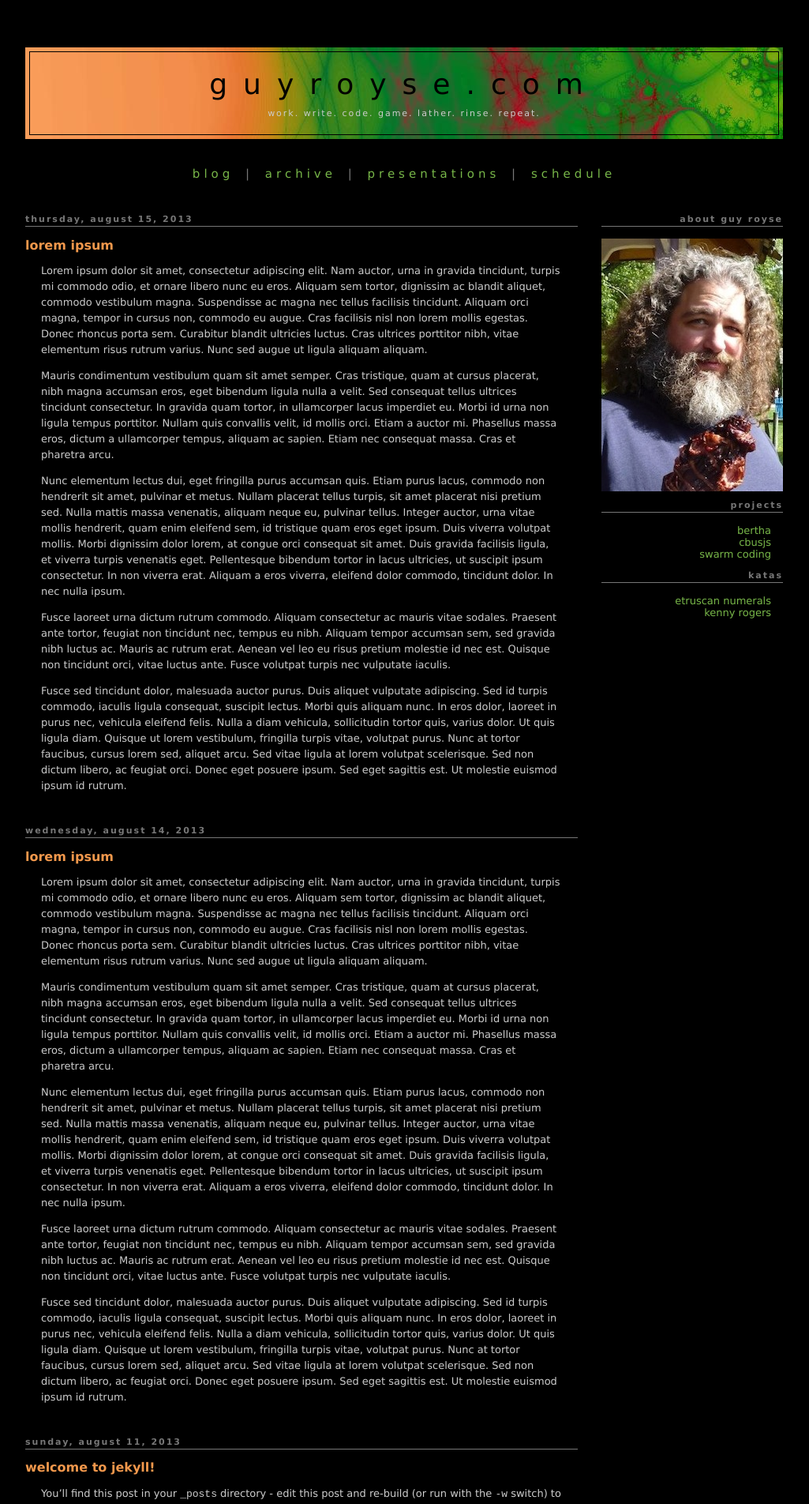
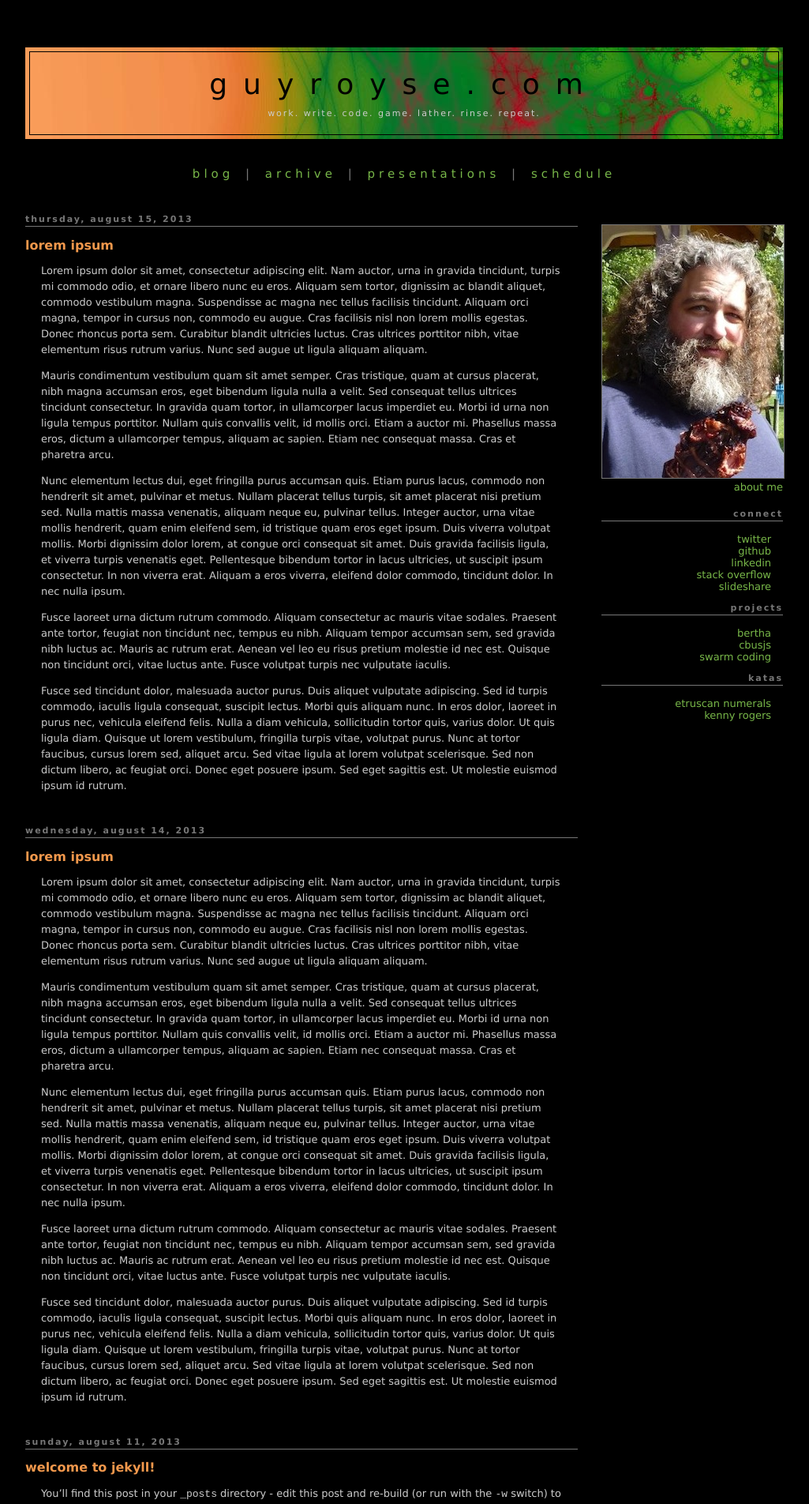
Before and after one commit to guyroyse/guyroyse.github.com, a Jekyll site: the page built from index.html, in a window 1280 px wide. Shown: the top 1904 px of the page at 79% size, without its empty margins (128-1153 px from the left). Built offline with Jekyll 4.4.1, drawn with Linux system fonts in a browser that asks for light colours; Markdown is read by kramdown in place of the engine named in the settings; the list of posts is cut into pages by our own code.

Commit message:
added a border to the image, added social sites

```diff
--- a/_includes/sidebar/sidebar.html
+++ b/_includes/sidebar/sidebar.html
@@ -1,8 +1,19 @@
 <aside class="site">
 
-  <h1>About Guy Royse</h1>
+  <figure>
+    <img src="/images/turkey-leg.jpg" />
+    <figcaption><a href="/about">About Me</a></figcaption>
+  </figure>
 
-  <img src="/images/turkey-leg.jpg" />
+  <h1>Connect</h1>
+
+  <ul>
+    <li><a href="http://twitter.com/guyroyse">Twitter</a></li>
+    <li><a href="http://github.com/guyroyse">GitHub</a></li>
+    <li><a href="http://linkedin.com/in/groyse">LinkedIn</a></li>
+    <li><a href="http://stackoverflow.com/users/513710/guy-royse">Stack Overflow</a></li>
+    <li><a href="http://slideshare.net/GuyRoyse">SlideShare</a></li>
+  </ul>
 
   <h1>Projects</h1>
 
```
Also changed, not shown: _includes/sidebar/sidebar.css (+16 -0 lines).
